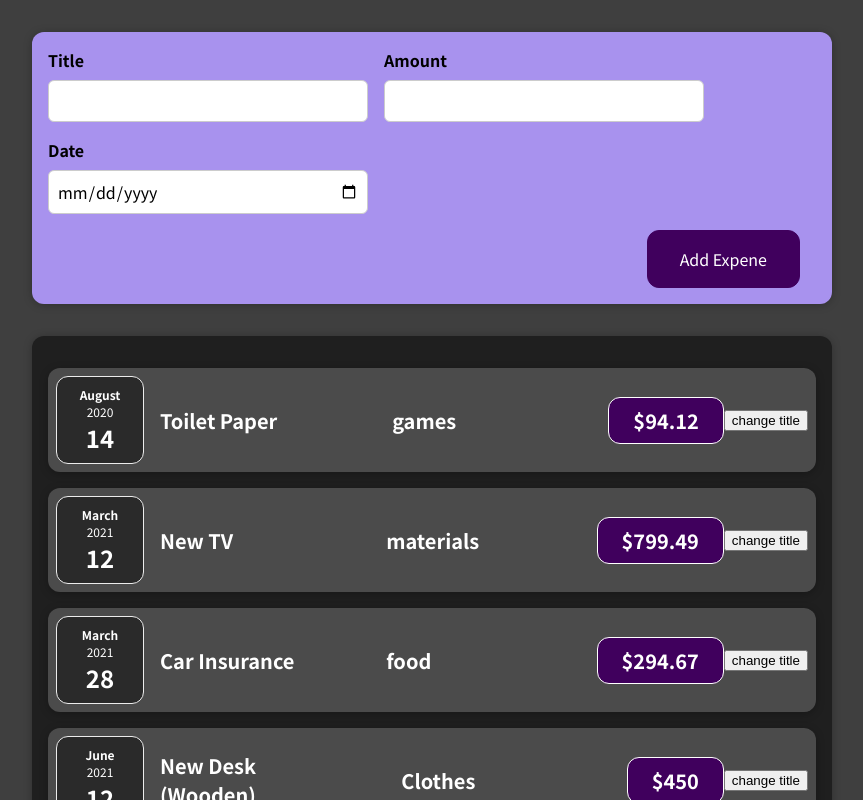
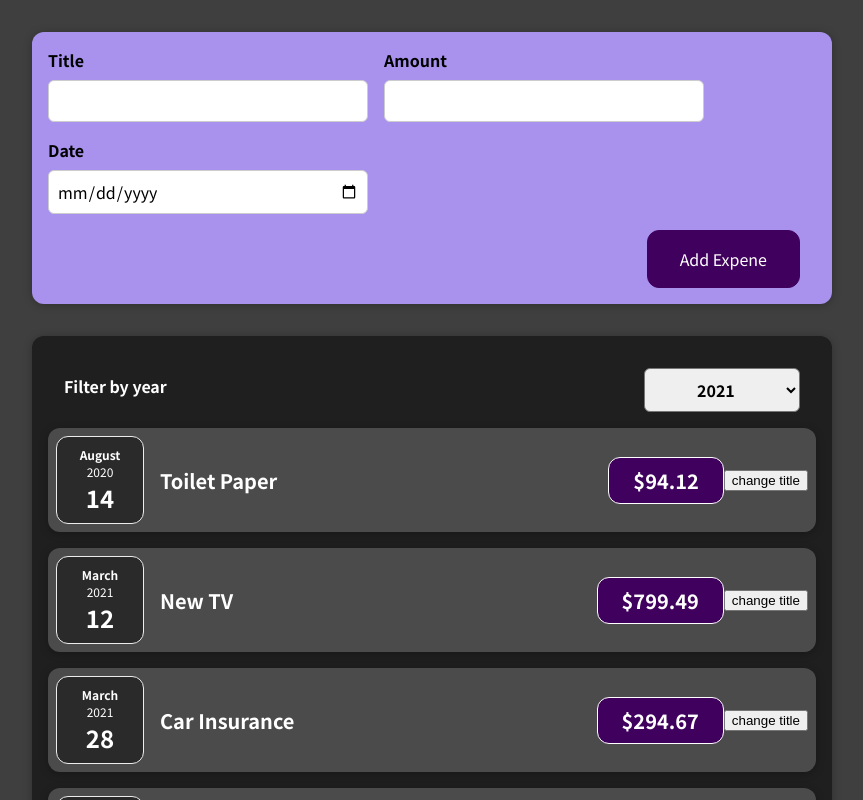
Before and after one commit to arfath2/ReactFrist, a React (Create React App) app: page / in a window 1280 px wide. Shown: the top 800 px of the page, without its empty margins (208-1071 px from the left). Built offline with nearby package versions, Linux system fonts and the light colour scheme.

Commit message:
Rendering lists

```diff
--- /dev/null
+++ b/src/components/Expenses/ExpenseFilter.css
@@ -0,0 +1,24 @@
+.expenses-filter {
+    color: white;
+    padding: 0 1rem;
+  }
+
+  .expenses-filter__control {
+    display: flex;
+    width: 100%;
+    align-items: center;
+    justify-content: space-between;
+    margin: 1rem 0;
+  }
+
+  .expenses-filter label {
+    font-weight: bold;
+    margin-bottom: 0.5rem;
+  }
+
+  .expenses-filter select {
+    font: inherit;
+    padding: 0.5rem 3rem;
+    font-weight: bold;
+    border-radius: 6px;
+  }
--- /dev/null
+++ b/src/components/Expenses/ExpenseFilter.js
@@ -0,0 +1,25 @@
+import React from 'react';
+
+import './ExpenseFilter.css';
+
+const ExpensesFilter = (props) => {
+    const dropDownHandler = (event)=>{
+      props.onChangeFilter(event.target.value)
+    }
+
+  return (
+    <div className='expenses-filter'>
+      <div className='expenses-filter__control'>
+        <label>Filter by year</label>
+        <select value={props.selected} onChange={dropDownHandler}>
+          <option value='2022'>2022</option>
+          <option value='2021'>2021</option>
+          <option value='2020'>2020</option>
+          <option value='2019'>2019</option>
+        </select>
+      </div>
+    </div>
+  );
+};
+
+export default ExpensesFilter;
--- a/src/components/Expenses/Expenses.js
+++ b/src/components/Expenses/Expenses.js
@@ -1,35 +1,21 @@
+import React , { useState } from 'react';
 import Card from '../UI/Card';
 import ExpenseItem from './ExpenseItem';
+import ExpenseFilter from './ExpenseFilter'
 import './Expenses.css';
 
 function Expenses(props) {
+  const [filteredYear,SetFilteredYear]=useState('2021');
+  const filterChangeHandler = selecterYear =>{
+    SetFilteredYear(selecterYear)
+  }
   return (
+    <div>
     <Card className="expenses">
-      <ExpenseItem
-        title={props.items[0].title}
-        amount={props.items[0].amount}
-        loe={props.items[0].loe}
-        date={props.items[0].date}
-      />
-      <ExpenseItem
-        title={props.items[1].title}
-        amount={props.items[1].amount}
-        loe={props.items[1].loe}
-        date={props.items[1].date}
-      />
-      <ExpenseItem
-        title={props.items[2].title}
-        amount={props.items[2].amount}
-        loe={props.items[2].loe}
-        date={props.items[2].date}
-      />
-      <ExpenseItem
-        title={props.items[3].title}
-        amount={props.items[3].amount}
-        loe={props.items[3].loe}
-        date={props.items[3].date}
-      />
+    <ExpenseFilter selected={filteredYear}  onChangeFilter={filterChangeHandler}/>
+    {props.items.map(expenses => <ExpenseItem title={expenses.title} amount={expenses.amount} date={expenses.date} />)}
     </Card>
+    </div>
   );
 }
 
```
Also changed, not shown: 1 other file (tests, documents, lock files or other folders).
